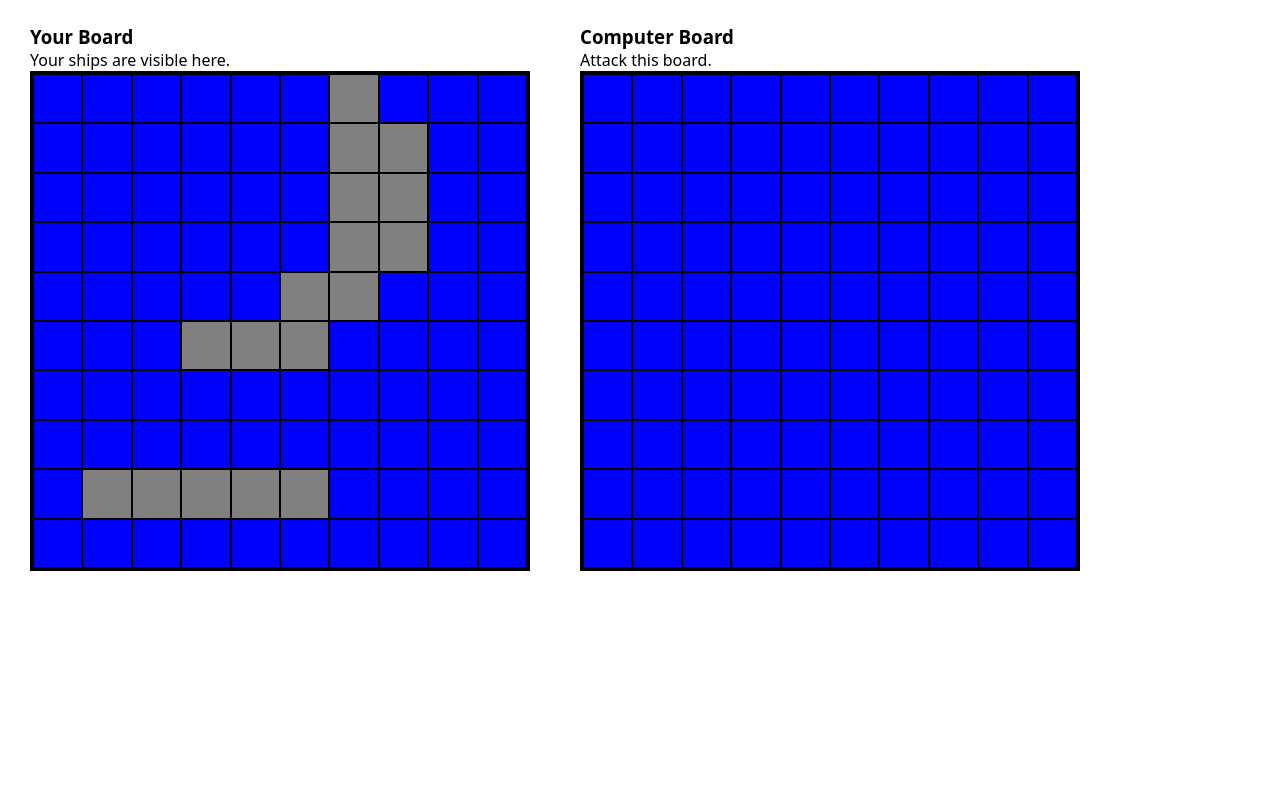
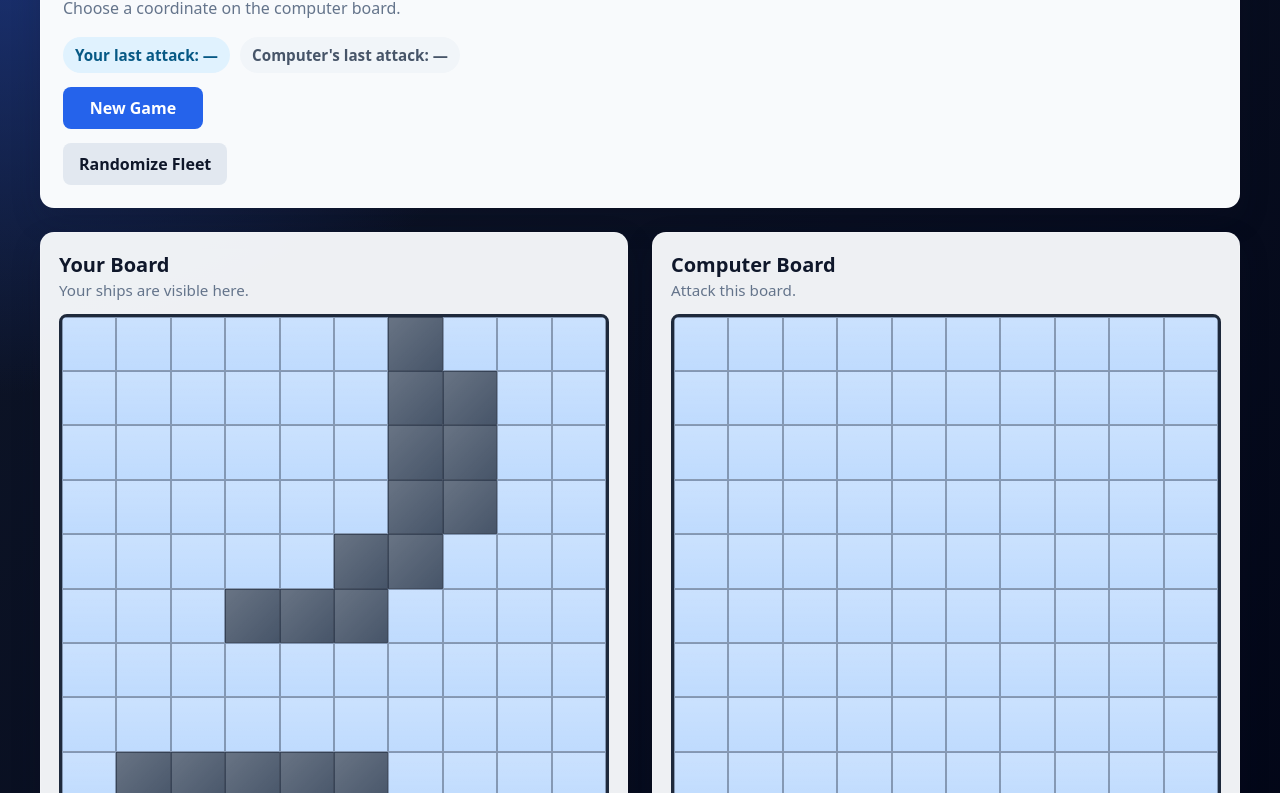
Before and after one commit to bsul24/battleship, a website built with webpack: page src/template.html in a window 1280 px wide. Shown: the part 200-993 px from the top of the page. Before the commit the page ends 801 px from the top, so only its background shows below. Built offline with nearby package versions, Linux system fonts and the light colour scheme.

Commit message:
Improve game styling

```diff
--- a/src/styles.css
+++ b/src/styles.css
@@ -4,62 +4,324 @@
   padding: 0;
 }
 
+:root {
+  --bg-page: #0f172a;
+  --bg-panel: #f8fafc;
+  --bg-board: #dbeafe;
+  --bg-cell: #bfdbfe;
+  --bg-cell-hover: #93c5fd;
+
+  --text-main: #0f172a;
+  --text-muted: #64748b;
+  --text-light: #f8fafc;
+
+  --border-dark: #1e293b;
+  --border-light: #cbd5e1;
+
+  --ship: #475569;
+  --hit: #ef4444;
+  --hit-dark: #991b1b;
+  --miss: #e0f2fe;
+  --miss-dot: #0284c7;
+
+  --primary: #2563eb;
+  --primary-hover: #1d4ed8;
+  --secondary: #e2e8f0;
+  --secondary-hover: #cbd5e1;
+
+  --radius-md: 8px;
+  --radius-lg: 14px;
+  --shadow-md: 0 12px 30px rgb(15 23 42 / 0.18);
+  --transition: 150ms ease;
+}
+
 body {
-  margin: 0;
+  min-height: 100vh;
   font-family:
     system-ui,
     -apple-system,
     BlinkMacSystemFont,
     "Segoe UI",
     sans-serif;
+  color: var(--text-main);
+  background:
+    radial-gradient(circle at top left, #1e3a8a 0, transparent 35%),
+    linear-gradient(135deg, #0f172a, #020617);
+}
+
+button {
+  font: inherit;
 }
 
 #app {
-  padding: 30px;
+  width: min(1200px, calc(100% - 32px));
+  margin: 0 auto;
+  padding: 32px 0;
+}
+
+.page-header {
+  margin-bottom: 24px;
+  color: var(--text-light);
+  text-align: center;
+}
+
+.page-header h1 {
+  font-size: clamp(2.25rem, 5vw, 4rem);
+  line-height: 1;
+  letter-spacing: -0.06em;
+}
+
+.game {
   display: flex;
   flex-direction: column;
+  gap: 24px;
+}
+
+.game-status-panel {
+  display: grid;
+  gap: 14px;
+  padding: 22px;
+  border: 1px solid rgb(255 255 255 / 0.2);
+  border-radius: var(--radius-lg);
+  background: var(--bg-panel);
+  box-shadow: var(--shadow-md);
+}
+
+.main-status {
+  font-size: clamp(1.5rem, 3vw, 2.25rem);
+  line-height: 1.1;
+}
+
+.sub-status {
+  color: var(--text-muted);
+  font-size: 1rem;
+}
+
+.action-log {
+  display: flex;
+  flex-wrap: wrap;
+  gap: 10px;
+  margin-top: 4px;
+}
+
+.new-game-btn,
+.randomize-fleet-btn {
+  width: fit-content;
+  min-width: 140px;
+  padding: 10px 16px;
+  border: 0;
+  border-radius: var(--radius-md);
+  font-weight: 700;
+  cursor: pointer;
+  transition:
+    transform var(--transition),
+    background-color var(--transition),
+    opacity var(--transition);
+}
+
+.new-game-btn {
+  background: var(--primary);
+  color: white;
+}
+
+.new-game-btn:hover {
+  background: var(--primary-hover);
+  transform: translateY(-1px);
+}
+
+.randomize-fleet-btn {
+  background: var(--secondary);
+  color: var(--text-main);
+}
+
+.randomize-fleet-btn:hover:not(:disabled) {
+  background: var(--secondary-hover);
+  transform: translateY(-1px);
+}
+
+.randomize-fleet-btn:disabled {
+  cursor: not-allowed;
+  opacity: 0.45;
 }
 
 .gameboards-container {
-  display: flex;
-  gap: 50px;
-  margin-top: 30px;
+  display: grid;
+  grid-template-columns: repeat(2, minmax(280px, 1fr));
+  gap: 24px;
+  align-items: start;
+}
+
+.board-section {
+  padding: 18px;
+  border: 1px solid rgb(255 255 255 / 0.2);
+  border-radius: var(--radius-lg);
+  background: rgb(248 250 252 / 0.96);
+  box-shadow: var(--shadow-md);
+}
+
+.board-header {
+  margin-bottom: 14px;
+}
+
+.gameboard-title {
+  font-size: 1.25rem;
+}
+
+.board-description {
+  margin-top: 2px;
+  color: var(--text-muted);
+  font-size: 0.95rem;
 }
 
 .gameboard {
-  border: 3px solid black;
   display: grid;
-  width: 500px;
-  height: 500px;
-  grid-template-columns: repeat(10, 1fr);
-  grid-template-rows: repeat(10, 1fr);
-}
-
-.attack-status {
-  font-size: 32px;
+  grid-template-columns: repeat(10, minmax(0, 1fr));
+  grid-template-rows: repeat(10, minmax(0, 1fr));
+  width: 100%;
+  aspect-ratio: 1;
+  overflow: hidden;
+  border: 3px solid var(--border-dark);
+  border-radius: var(--radius-md);
+  background: var(--border-dark);
+  box-shadow: inset 0 0 0 1px rgb(255 255 255 / 0.15);
 }
 
 .cell {
-  border: 1px solid black;
-  cursor: pointer;
+  position: relative;
+  display: grid;
+  place-items: center;
+  min-width: 0;
+  min-height: 0;
+  padding: 0;
+  appearance: none;
+  border: 1px solid rgb(15 23 42 / 0.35);
+  background: var(--bg-cell);
+  cursor: default;
+  transition:
+    background-color var(--transition),
+    transform var(--transition),
+    box-shadow var(--transition);
 }
 
-.miss {
-  background-color: pink;
+.computer-board .cell.empty,
+.computer-board .cell.hidden {
+  cursor: crosshair;
 }
 
-.hit {
-  background-color: red;
+.computer-board .cell.empty:hover,
+.computer-board .cell.hidden:hover {
+  z-index: 1;
+  background: var(--bg-cell-hover);
+  box-shadow: inset 0 0 0 3px rgb(255 255 255 / 0.45);
 }
 
-.ship {
-  background-color: gray;
+.computer-board .cell.empty:active,
+.computer-board .cell.hidden:active {
+  transform: scale(0.94);
 }
 
-.hidden {
-  background-color: blue;
+.human-board .cell.empty,
+.human-board .cell.hidden,
+.computer-board .cell.empty,
+.computer-board .cell.hidden {
+  background:
+    linear-gradient(rgb(255 255 255 / 0.18), rgb(255 255 255 / 0)),
+    var(--bg-cell);
 }
 
-.empty {
-  background-color: blue;
+.cell.ship {
+  background:
+    linear-gradient(135deg, rgb(255 255 255 / 0.18), transparent), var(--ship);
 }
+
+.cell.hit {
+  background:
+    linear-gradient(135deg, rgb(255 255 255 / 0.2), transparent), var(--hit);
+}
+
+.cell.hit::before,
+.cell.hit::after {
+  content: "";
+  position: absolute;
+  width: 58%;
+  height: 4px;
+  border-radius: 999px;
+  background: var(--hit-dark);
+}
+
+.cell.hit::before {
+  transform: rotate(45deg);
+}
+
+.cell.hit::after {
+  transform: rotate(-45deg);
+}
+
+.cell.miss {
+  background:
+    linear-gradient(rgb(255 255 255 / 0.45), rgb(255 255 255 / 0.1)),
+    var(--miss);
+}
+
+.cell.miss::before {
+  content: "";
+  width: 32%;
+  aspect-ratio: 1;
+  border: 3px solid var(--miss-dot);
+  border-radius: 50%;
+  background: rgb(255 255 255 / 0.4);
+}
+
+.cell:focus-visible,
+.new-game-btn:focus-visible,
+.randomize-fleet-btn:focus-visible {
+  outline: 3px solid #facc15;
+  outline-offset: 3px;
+}
+
+.player-action-status,
+.computer-action-status {
+  width: fit-content;
+  padding: 8px 12px;
+  border-radius: 999px;
+  background: #e0f2fe;
+  color: #075985;
+  font-size: 0.95rem;
+  font-weight: 600;
+}
+
+.computer-action-status {
+  background: #f1f5f9;
+  color: #475569;
+}
+
+@media (max-width: 850px) {
+  #app {
+    width: min(680px, calc(100% - 24px));
+    padding: 24px 0;
+  }
+
+  .gameboards-container {
+    grid-template-columns: 1fr;
+  }
+
+  .game-status-panel {
+    padding: 18px;
+  }
+
+  .new-game-btn,
+  .randomize-fleet-btn {
+    width: 100%;
+  }
+}
+
+@media (max-width: 600px) {
+  .action-log {
+    flex-direction: column;
+  }
+
+  .player-action-status,
+  .computer-action-status {
+    width: 100%;
+  }
+}
```
